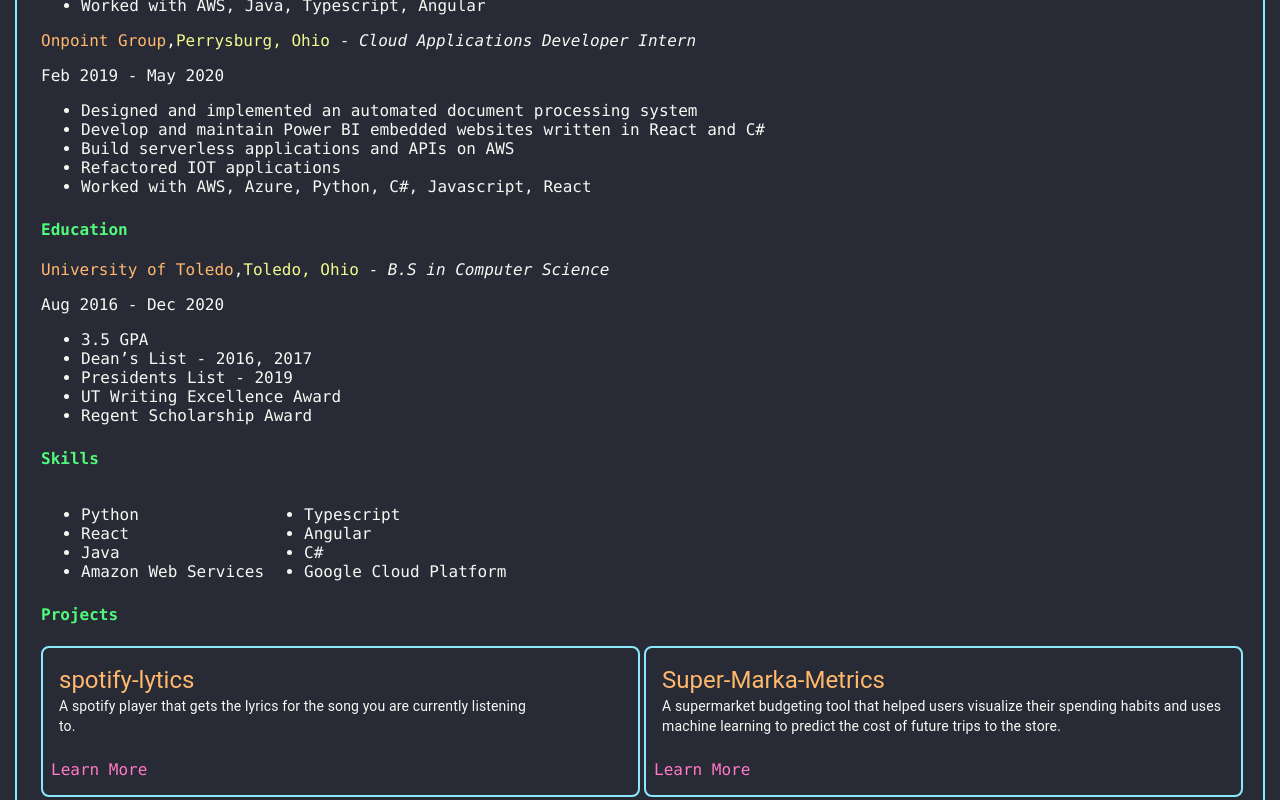
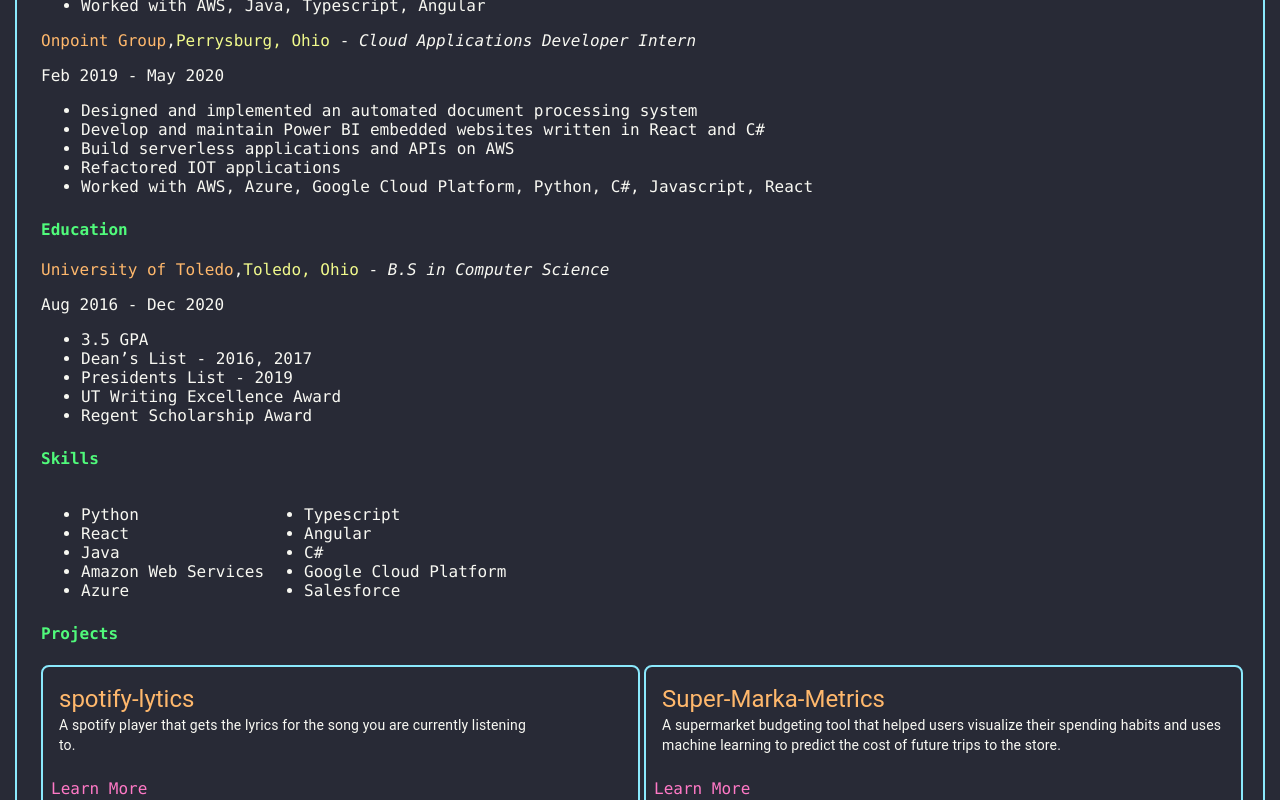
Before and after one commit to foosiee/foosiee.githubio, a React (Create React App) app: page / in a window 1280 px wide. Shown: the part 487-1287 px from the top of the page. Built offline with nearby package versions, Linux system fonts and the light colour scheme.

Commit message:
Update Resume

```diff
--- a/src/components/Resume/Resume.tsx
+++ b/src/components/Resume/Resume.tsx
@@ -112,7 +112,10 @@
             </li>
             <li>Build serverless applications and APIs on AWS</li>
             <li>Refactored IOT applications</li>
-            <li>Worked with AWS, Azure, Python, C#, Javascript, React</li>
+            <li>
+              Worked with AWS, Azure, Google Cloud Platform, Python, C#,
+              Javascript, React
+            </li>
           </ul>
         </Grid>
 
@@ -145,12 +148,14 @@
               <li>React</li>
               <li>Java</li>
               <li>Amazon Web Services</li>
+              <li>Azure</li>
             </ul>
             <ul>
               <li>Typescript</li>
               <li>Angular</li>
               <li>C#</li>
               <li>Google Cloud Platform</li>
+              <li>Salesforce</li>
             </ul>
           </div>
         </Grid>
```
